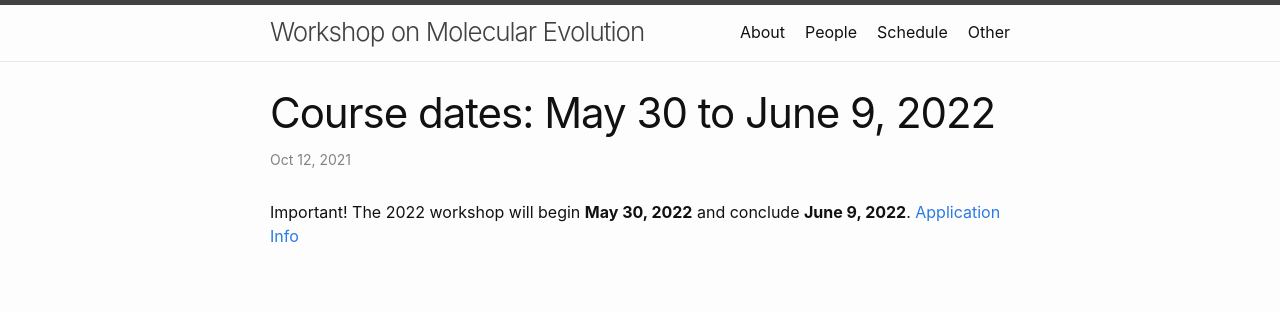
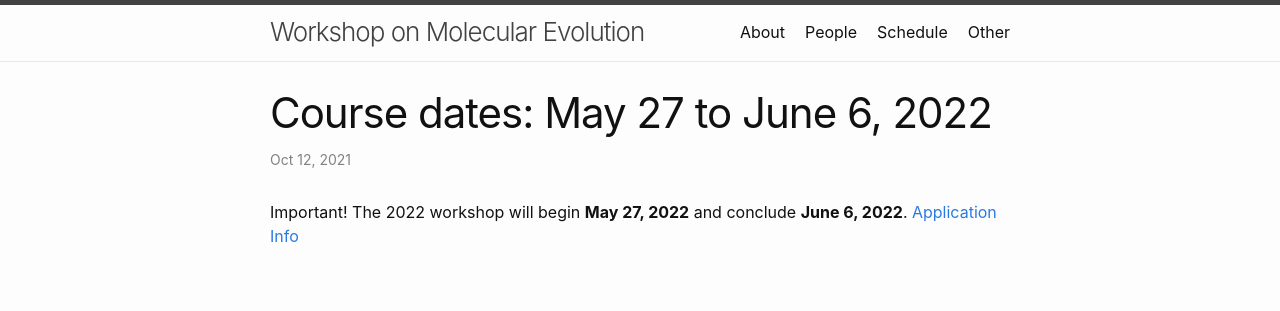
Before and after one commit to molevolworkshop/molevolworkshop.github.io, a Jekyll site: the page built from _posts/2019-10-07-welcome-to-molevol.md, in a window 1280 px wide. Shown: the top 311 px of the page. Built offline with Jekyll 4.4.1, drawn with Linux system fonts in a browser that asks for light colours.

Commit message:
changed dates on main page

```diff
--- a/_posts/2019-10-07-welcome-to-molevol.md
+++ b/_posts/2019-10-07-welcome-to-molevol.md
@@ -1,7 +1,7 @@
 ---
 layout: post
-title:  "Course dates: May 30 to June 9, 2022"
+title:  "Course dates: May 27 to June 6, 2022"
 date:   2021-10-12 13:35:00 -0400
 categories: 2022 workshop
 ---
-Important! The 2022 workshop will begin **May 30, 2022** and conclude **June 9, 2022**. [Application Info](https://www.mbl.edu/education/courses/workshop-on-molecular-evolution/)
+Important! The 2022 workshop will begin **May 27, 2022** and conclude **June 6, 2022**. [Application Info](https://www.mbl.edu/education/courses/workshop-on-molecular-evolution/)
```
